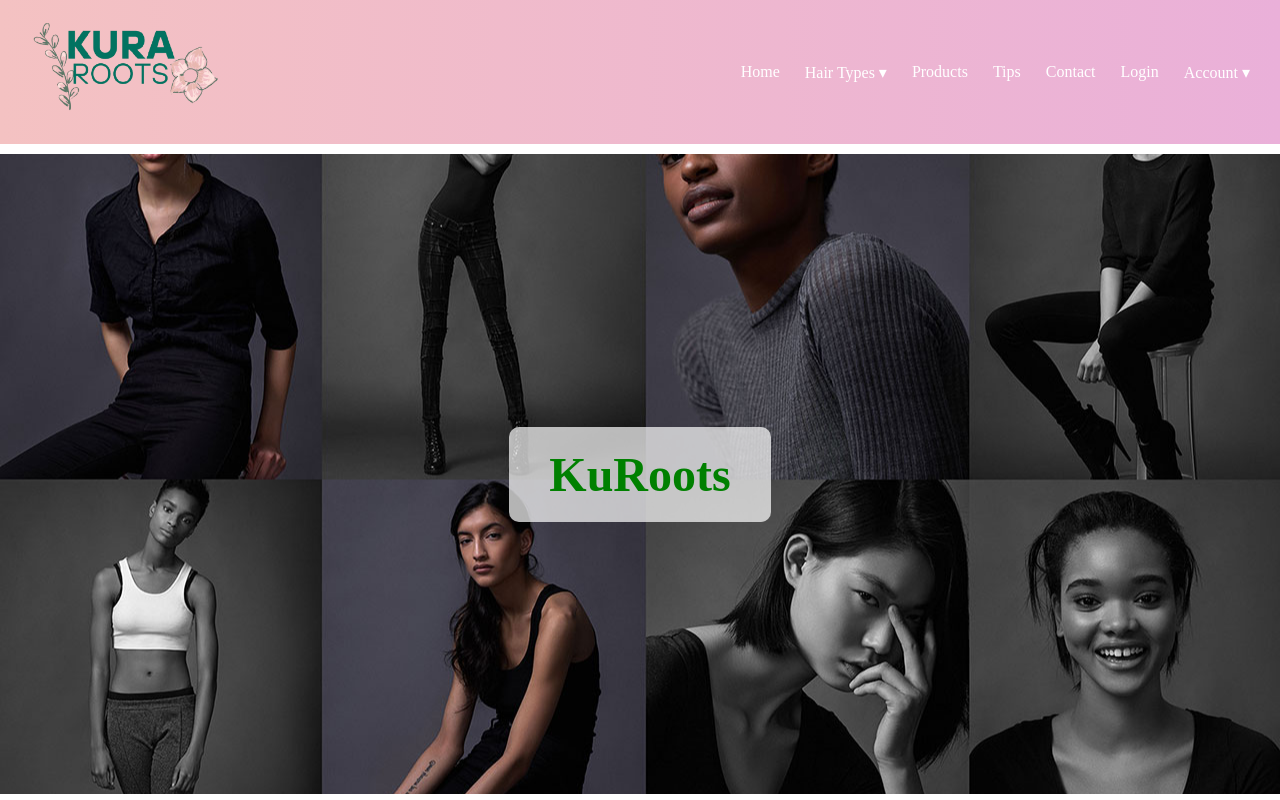
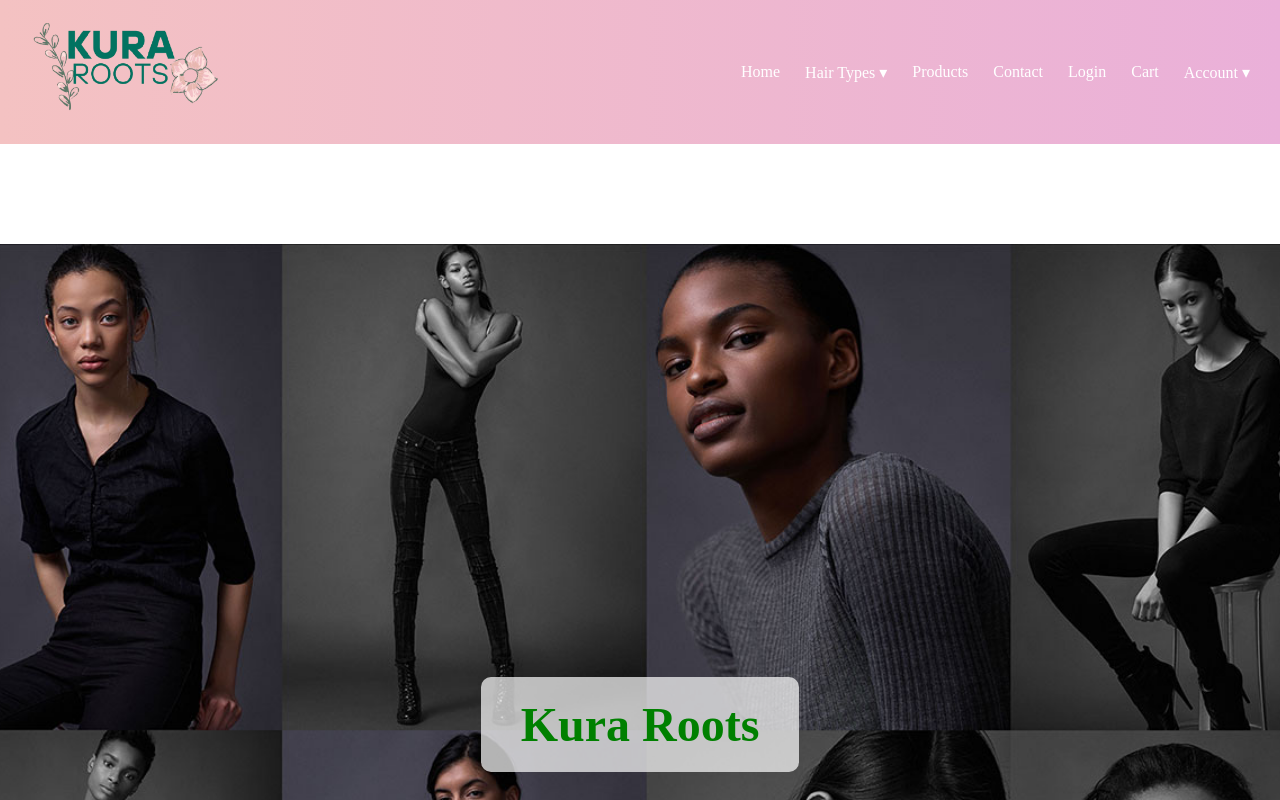
Before and after one commit to StevenForward/Winner-Winner-Chicken-Dinner, a React (Vite) app in the folder hair-web/: page / in a window 1280 px wide. Shown: the top 800 px of the page. Built offline with nearby package versions, Linux system fonts and the light colour scheme.

Commit message:
Route Setup

```diff
--- a/hair-web/src/App.jsx
+++ b/hair-web/src/App.jsx
@@ -1,15 +1,28 @@
 import Navbar from "./components/Navbar"
 import Home from "./pages/Home";
 import { BrowserRouter as Router, Routes, Route } from 'react-router-dom';
+import HairTypes from "./pages/HairTypes";
+import Products from "./pages/Products";
+import Contact from './pages/Contact';
+import Cart from './pages/Cart';
+import './css/general.css';
+
 
 function App() {
   return (
     <Router>
       <Navbar />
-      <Routes>
-        <Route path="/" element = {<Home/>} />
-        {/* Add more routes here */}
-      </Routes>
+      <div className="routes-body">
+        <Routes>
+          <Route path="/" element = {<Home/>} />
+          <Route path = "/HairTypes" element = {<HairTypes/>} />
+          <Route path = "/Products" element = {<Products/>} />
+          <Route path = "/Contact" element = {<Contact/>} />
+          <Route path = "/Cart" element = {<Cart/>} />
+
+
+        </Routes>
+      </div>
     </Router>
   );
 }
--- a/hair-web/src/components/Navbar.jsx
+++ b/hair-web/src/components/Navbar.jsx
@@ -1,7 +1,8 @@
 import { useState } from 'react';
 import '../css/Navbar.css';
 import { useNavigate } from 'react-router-dom';
-import logo from '../images/logo.png'; // ✅ import the logo
+import logo from '../images/logo.png';
+import { Link } from 'react-router-dom';
 
 export default function Navbar() {
   const [menuOpen, setMenuOpen] = useState(false);
@@ -43,22 +44,23 @@ export default function Navbar() {
                 ✕
           </div>
         <ul className="nav-links">
-          <li><a href="#">Home</a></li>
+          <li><Link to="/">Home</Link></li>
+
           <li className="dropdown">
-            <a href="#">Hair Types ▾</a>
+          <li><a>Hair Types ▾</a></li>
             <ul className="dropdown-menu">
-              <li><a href="#">Curly</a></li>
-              <li><a href="#">Coily</a></li>
-              <li><a href="#">Straight</a></li>
-              <li><a href="#">Wavy</a></li>
+              <li><Link to="/HairTypes">Curly</Link></li>
+              <li><Link to="/HairTypes">Coily</Link></li>
+              <li><Link to="/HairTypes">Straight</Link></li>
+              <li><Link to="/HairTypes">Wavy</Link></li>
             </ul>
           </li>
-          <li><a href="#">Products</a></li>
-          <li><a href="#">Tips</a></li>
-          <li><a href="#">Contact</a></li>
+          <li><Link to="/Products">Products</Link></li>
+          <li><Link to="/Contact">Contact</Link></li>
           <li><a href="#">Login</a></li>
+          <li><Link to="/Cart">Cart</Link></li>
           <li className="dropdown">
-            <a href="#">Account ▾</a>
+            <a>Account ▾</a>
             <ul className="dropdown-menu">
               <li><a href="#">Profile</a></li>
               <li><a href="#">Settings</a></li>
--- a/hair-web/src/css/Home.css
+++ b/hair-web/src/css/Home.css
@@ -18,9 +18,12 @@
   }
 
   .hero-image {
+    background-image: url('../images/woman1.jpg');
+    background-repeat: no-repeat;
     background-size: cover;
     background-position: center;
-    height: 80vh; /* adjust based on your design */
+    height: 120vh; /* adjust based on your design */
+    width: 100%;
     display: flex;
     align-items: center;
     justify-content: center;
--- a/hair-web/src/css/Navbar.css
+++ b/hair-web/src/css/Navbar.css
@@ -12,7 +12,7 @@
     display: flex;
     align-items: center;
     justify-content: space-between;
-    position: sticky;
+    position:sticky;
     top: 0;
     z-index: 1000;
   }
@@ -98,6 +98,7 @@
   /* Dropdown */
   .dropdown {
     position: relative;
+
   }
 
   .dropdown-menu {
--- /dev/null
+++ b/hair-web/src/css/general.css
@@ -0,0 +1,3 @@
+.routes-body{
+    margin-top: 100px;
+}
--- /dev/null
+++ b/hair-web/src/pages/Cart.jsx
@@ -0,0 +1,9 @@
+function Cart() {
+    return (
+      <div>
+        <h1>Cart</h1>
+        <p>shopping cart.</p>
+      </div>
+    );
+  }
+  export default Cart;
--- /dev/null
+++ b/hair-web/src/pages/Contact.jsx
@@ -0,0 +1,9 @@
+function Contact() {
+    return (
+      <div>
+        <h1>Contact</h1>
+        <p>Contact info.</p>
+      </div>
+    );
+  }
+  export default Contact;
--- /dev/null
+++ b/hair-web/src/pages/HairTypes.jsx
@@ -0,0 +1,9 @@
+function HairTypes() {
+  return (
+    <div>
+      <h1>Hair Types</h1>
+      <p>Information about different hair types.</p>
+    </div>
+  );
+}
+export default HairTypes;
--- a/hair-web/src/pages/Home.jsx
+++ b/hair-web/src/pages/Home.jsx
@@ -11,10 +11,9 @@ function Home() {
       <div className="hero-container">
         <div
           className="hero-image"
-          style={{ backgroundImage: `url(${heroImage})` }}
         >
           <div className="hero-text">
-            KuRoots
+            Kura Roots
           </div>
         </div>
       </div>
--- a/hair-web/src/pages/Products.jsx
+++ b/hair-web/src/pages/Products.jsx
@@ -0,0 +1,9 @@
+function Products() {
+  return (
+    <div>
+      <h1>Products</h1>
+      <p>List of products will go here.</p>
+    </div>
+  );
+}
+export default Products;
```
